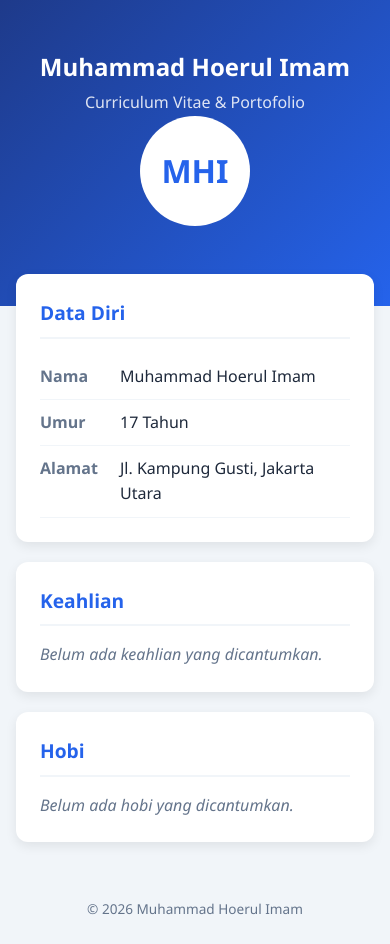
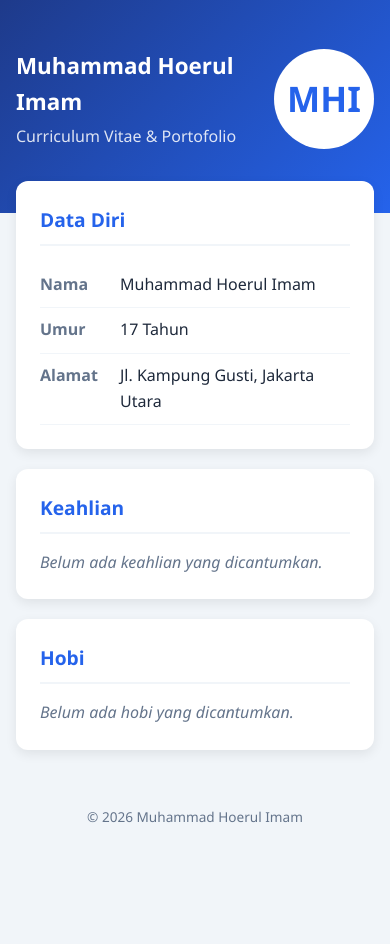
Before and after one commit to MingghYuu/Porofolio, a plain HTML site: page index.html in a window 390 px wide. After the commit the page ends 851 px from the top, so only its background shows below. Drawn offline with Linux system fonts and the light colour scheme.

Commit message:
Enhance hero and avatar styles for better layout

```diff
--- a/style.css
+++ b/style.css
@@ -25,23 +25,43 @@ body {
 .hero {
   background: linear-gradient(135deg, var(--primary-dark), var(--primary));
   color: #fff;
-  text-align: center;
   padding: 3rem 1rem 4rem;
 }
 
+.hero-inner {
+  max-width: 700px;
+  margin: 0 auto;
+  display: flex;
+  align-items: center;
+  justify-content: space-between;
+  gap: 1.5rem;
+}
+
+/* Lingkaran foto (di sebelah kanan) */
 .avatar {
-  width: 110px;
-  height: 110px;
-  margin: 0 auto 1rem;
+  position: relative;
+  flex-shrink: 0;
+  width: 150px;
+  height: 150px;
   border-radius: 50%;
+  overflow: hidden;
   background: #fff;
   color: var(--primary);
-  font-size: 2rem;
+  font-size: 2.2rem;
   font-weight: 700;
   display: flex;
   align-items: center;
   justify-content: center;
-  border: 4px solid rgba(255, 255, 255, 0.5);
+  border: 4px solid rgba(255, 255, 255, 0.6);
+}
+
+.avatar img {
+  position: absolute;
+  inset: 0;
+  width: 100%;
+  height: 100%;
+  object-fit: cover;
+  object-position: center top;
 }
 
 .hero h1 {
@@ -128,7 +148,11 @@ footer {
 /* ===== Responsif ===== */
 @media (max-width: 480px) {
   .hero h1 {
-    font-size: 1.5rem;
+    font-size: 1.4rem;
+  }
+  .avatar {
+    width: 100px;
+    height: 100px;
   }
   .info th {
     width: 80px;
```
